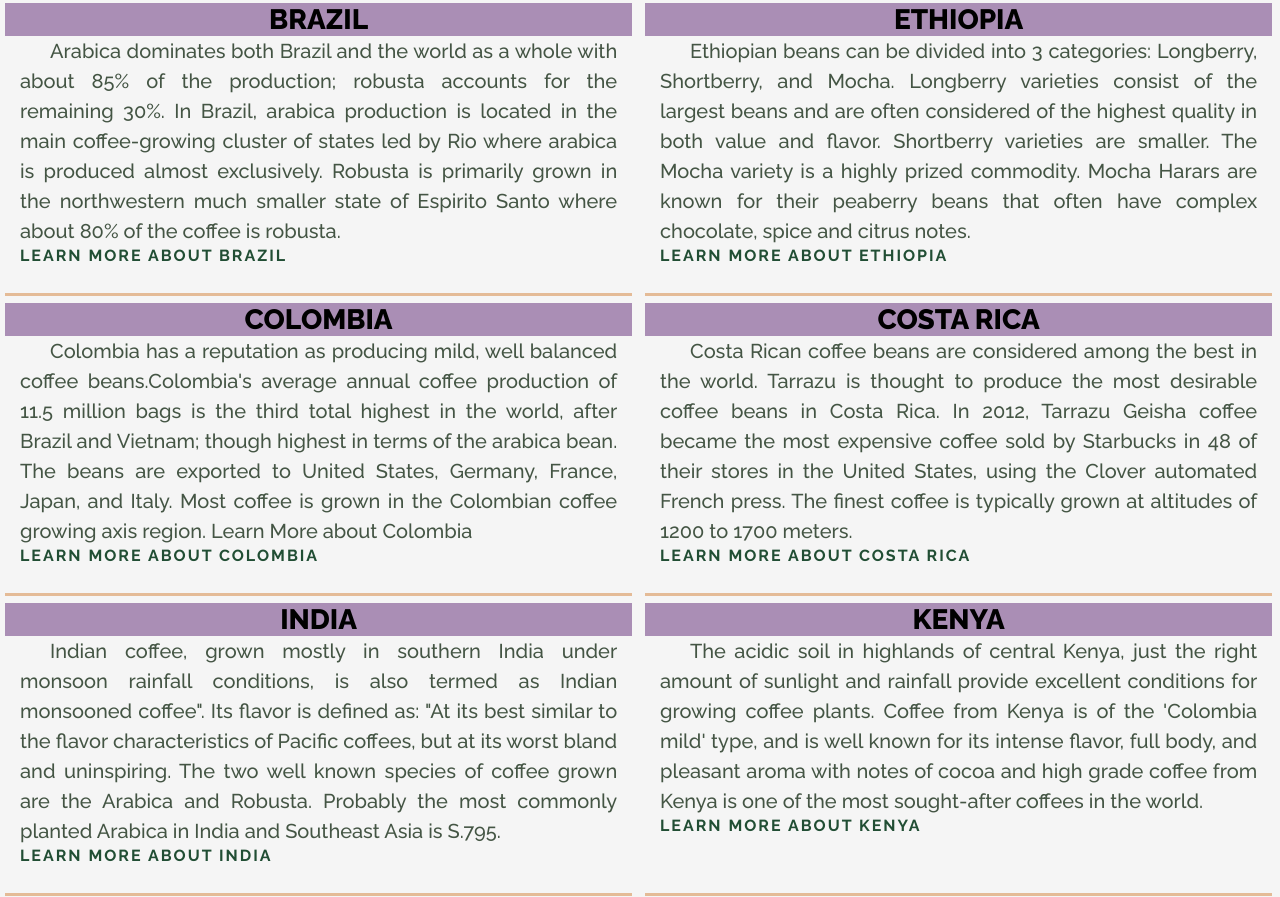
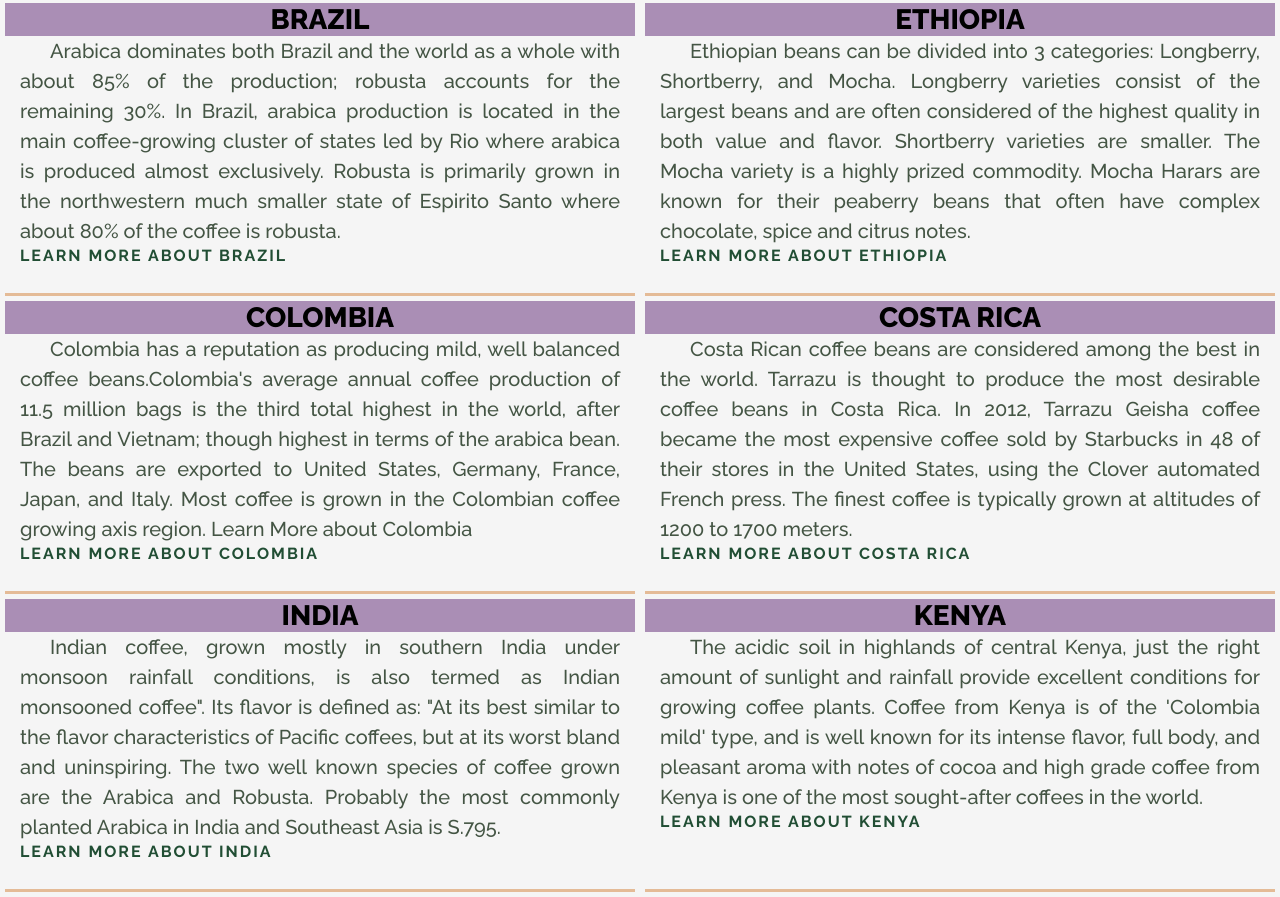
Before and after one commit to Dushyna/coffee, a plain HTML site: page index.html in a window 1280 px wide. Shown: the part 402-1299 px from the top of the page. Drawn offline with Linux system fonts and the light colour scheme; a web font is replaced by a local one.

Commit message:
positions left-right set

```diff
--- a/css/style.css
+++ b/css/style.css
@@ -36,27 +36,25 @@ h1 {
     position: relative;
 }
 
+.left{
+    position: absolute;
+    left: o;
+    width: 50%;
+}
+.right {
+    position: absolute;
+    right: 0;
+    width: 50%;
+}
+
 .div1, .div2, .div3, .div4, .div5, .div6 {
     margin: 5px;
     border-bottom: 3px solid #e4bb97;
     padding-bottom: 60px;
-    width: 49%;
-    position: absolute;
     height: 230px;
 
 }
 
-.div4, .div5, .div6 {
-    left: 50%;
-}
-
-.div2, .div5 {
-    top: 300px;
-}
-
-.div3, .div6 {
-    top: 600px;
-}
 
 .main h2 {
     font-weight: 800;
--- a/index.html
+++ b/index.html
@@ -12,6 +12,7 @@
     <h1>The best Coffee Regions</h1>
 </div>
 <div class="main">
+    <div class="left">
 
         <div class="div1">
             <h2>Brazil</h2>
@@ -64,6 +65,8 @@
             <a href="https://en.wikipedia.org/wiki/India" target="_blank">Learn More about India</a>
 
         </div>
+    </div>
+    <div class="right">
         <div class="div4">
             <h2>Ethiopia</h2>
             <p>
@@ -108,6 +111,7 @@
 
         </div>
     </div>
+</div>
 
 </body>
 </html>
```
Lines whose indentation alone changed are shown as unchanged.
